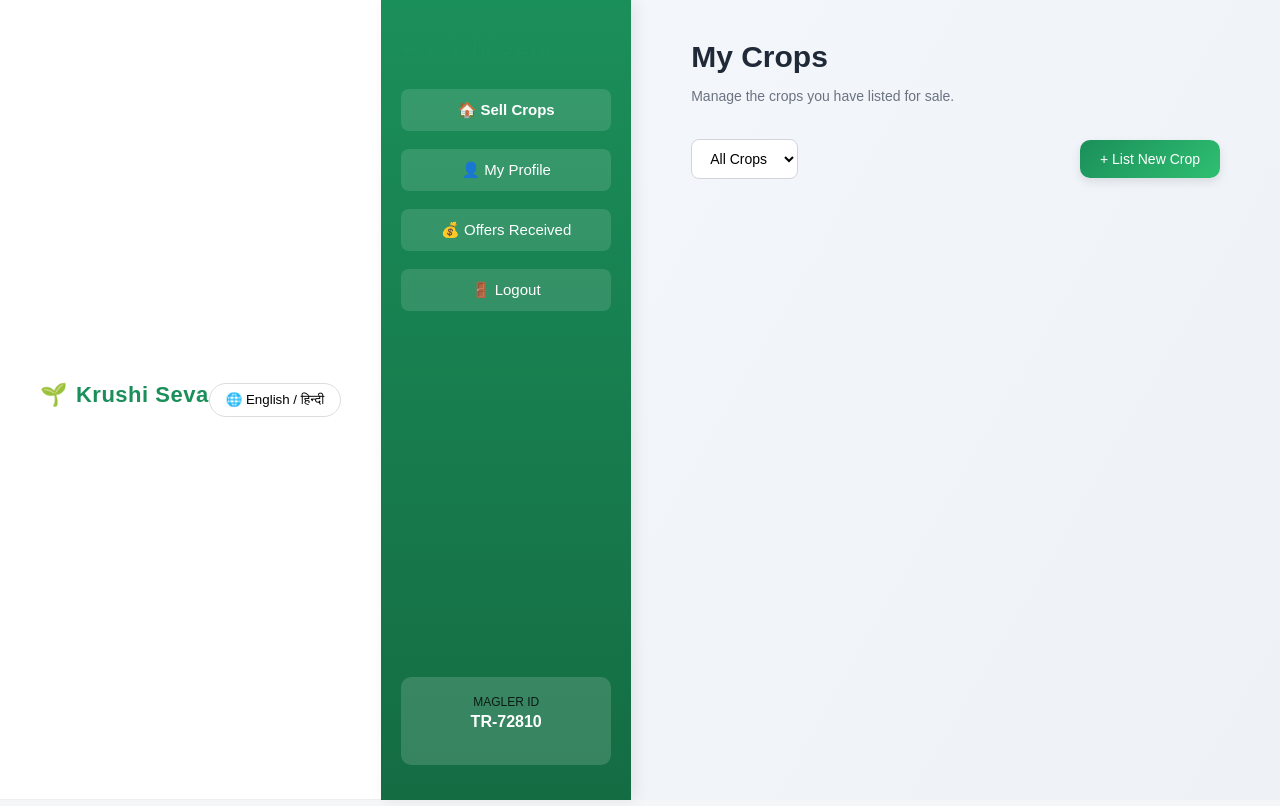
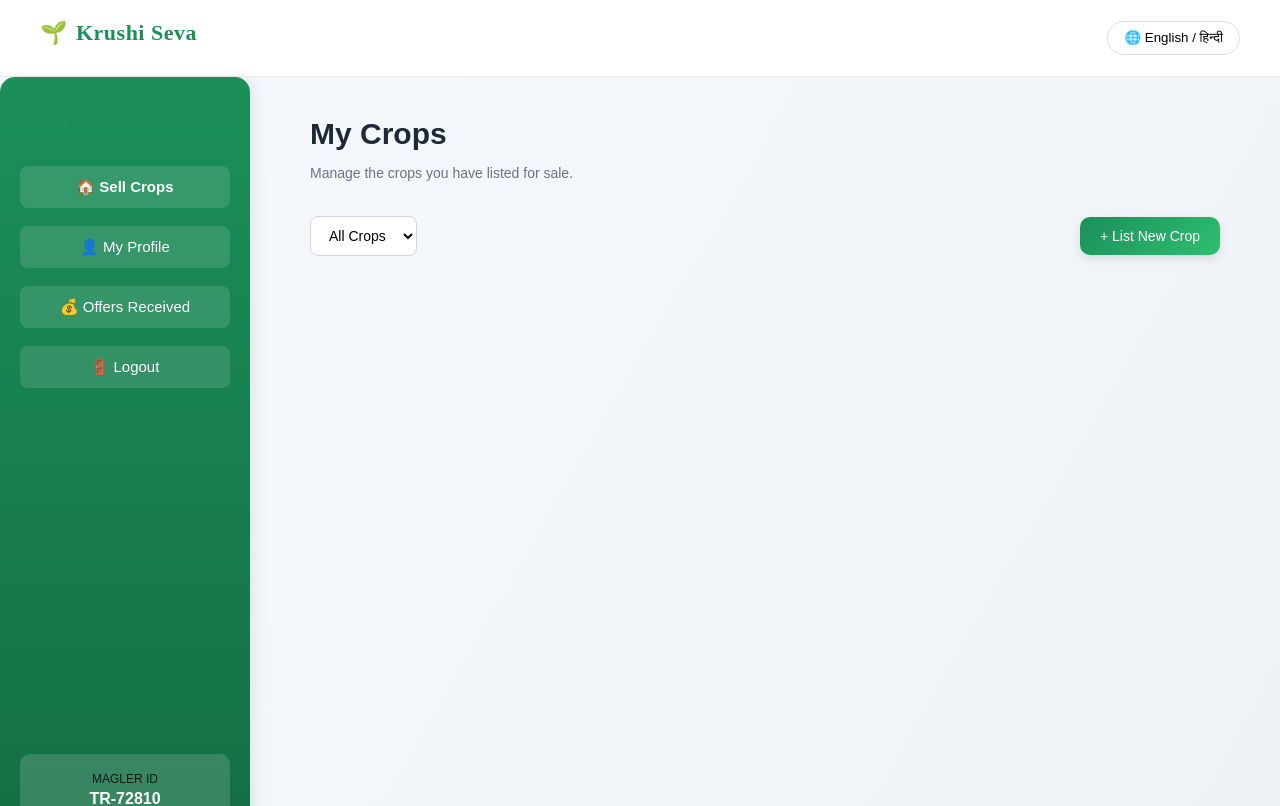
Before and after one commit to Ranjeet6639/Krushi-Seva, a React (Vite) app: page /sellmyharvest in a window 1280 px wide. Shown: the top 806 px of the page. Built offline with nearby package versions, Linux system fonts and the light colour scheme.

Commit message:
header added in sell page

```diff
--- a/src/App.jsx
+++ b/src/App.jsx
@@ -11,7 +11,6 @@ import SickCrop from "./pages/SickCrop";
 import SellMyHarvest from "./pages/SellMyHarvest";
 import ListCrop from "./pages/ListCrop";
 import OffersReceived from "./pages/OffersReceived";
-import FarmerProfile from "./pages/FarmerProfile";
 
 function Home() {
   return (
@@ -124,7 +123,6 @@ function App() {
         <Route path="/sellmyharvest" element={<SellMyHarvest />} />
         <Route path="/listcrop" element={<ListCrop />} />
         <Route path="/offersreceived" element={<OffersReceived />} />
-        <Route path="/farmerprofile" element={<FarmerProfile />} />
       </Routes>
 
       {/* Footer */}
--- a/src/pages/SellMyHarvest.css
+++ b/src/pages/SellMyHarvest.css
@@ -17,6 +17,7 @@ flex-direction:column;
 gap:18px;
 color:white;
 box-shadow:4px 0 15px rgba(0,0,0,0.08);
+border-radius: 15px;
 }
 
 .logo{
--- a/src/pages/SellMyHarvest.jsx
+++ b/src/pages/SellMyHarvest.jsx
@@ -28,8 +28,8 @@ localStorage.setItem("crops", JSON.stringify(updatedCrops));
 };
 
 return (
-
-<div className="harvest-container">
+  <>
+    <div className="Sell-Header">
               {/* Header */}
       <header className="header">
         <div className="logo">
@@ -40,6 +40,9 @@ return (
           🌐 English / हिन्दी
         </button>
       </header>
+    </div>
+
+  <div className="harvest-container">
 
   {/* SIDEBAR */}
 
@@ -166,7 +169,7 @@ Close
 )}
 
 </div>
-
+  </>
 );
 
 }
```
Lines whose indentation alone changed are shown as unchanged.
